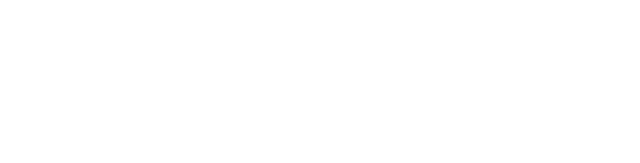
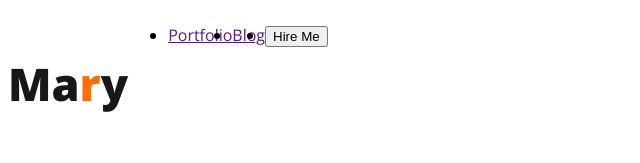
Before and after one commit to salmanbashar1009/developer-portfolio, a plain HTML site: page index.html in a window 1280 px wide. Shown: the whole page, without its empty margins (0-640 px from the left). Drawn offline with nearby package versions, Linux system fonts and the light colour scheme.

Commit message:
Nav bar created

```diff
--- a/index.html
+++ b/index.html
@@ -4,8 +4,29 @@
     <meta charset="UTF-8">
     <meta name="viewport" content="width=device-width, initial-scale=1.0">
     <title>Developer Portfolio</title>
+    <link rel="preconnect" href="https://fonts.googleapis.com">
+<link rel="preconnect" href="https://fonts.gstatic.com" crossorigin>
+<link href="https://fonts.googleapis.com/css2?family=Open+Sans:ital,wght@0,300..800;1,300..800&display=swap" rel="stylesheet">
+
+    <link rel="stylesheet" href="styles/portfolio.css">
 </head>
 <body>
+    <header>
+        <nav>
+            <h3 class="nav-title">Ma<span class="text-primary">r</span>y</h3>
+            <ul>
+                <li><a href="">Portfolio</a></li>
+                <li><a href="">Blog</a></li>
+                <li><button>Hire Me</button></li>
+            </ul>
+        </nav>
+    </header>
+    <main>
+
+    </main>
+    <footer>
+
+    </footer>
 
 </body>
 </html>
--- /dev/null
+++ b/styles/portfolio.css
@@ -0,0 +1,39 @@
+/*common shared styles*/
+body {
+    font-family: "Open Sans", sans-serif;
+}
+
+.text-primary{
+    color: #FD6E0A;
+}
+
+
+/*nav related styles*/
+nav {
+    display: flex;
+}
+
+.nav-title{
+    /* Mary */
+
+font-weight: 800;
+font-size: 45px;
+color: #181818;
+
+}
+
+nav > ul{
+    display: flex;
+}
+
+nav > li {
+
+    list-style: none;
+    margin-right: 50px;
+    color: #474747;
+}
+
+nav > a{
+    text-decoration: none;
+    color: #181818 ;
+}
```
